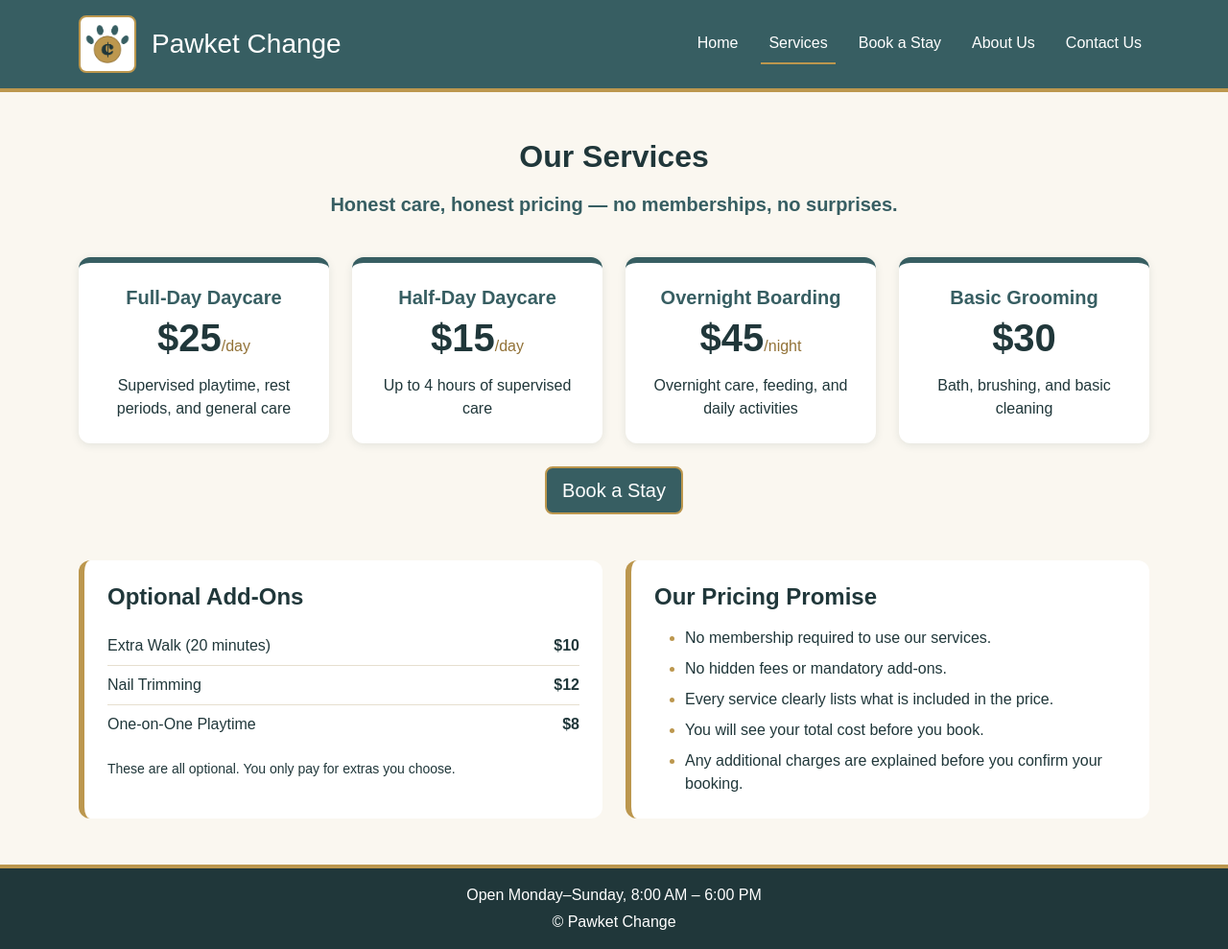
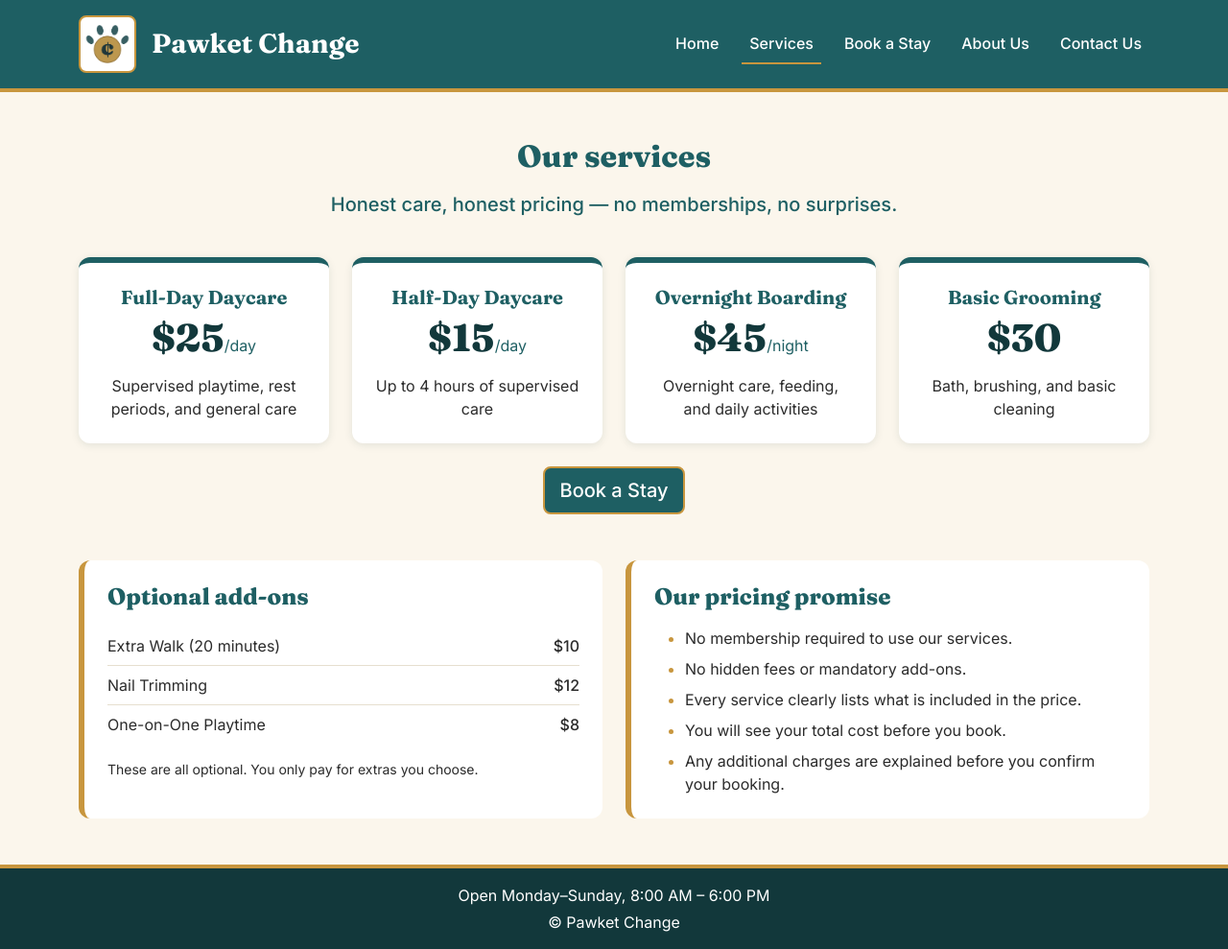
Before and after one commit to HunterFreiner/ETEM.5531.01-pawket_change, a Django app: page /services in a window 1280 px wide. Shown: the whole page at 96% size. Run offline with Django 4.2, Linux system fonts and the light colour scheme; some libraries are stand-ins or nearby versions.

Commit message:
adding branding and color changes

```diff
--- a/Pawket_Change/Pawket_Change_Application/static/styles.css
+++ b/Pawket_Change/Pawket_Change_Application/static/styles.css
@@ -1,43 +1,65 @@
-/* Colors pulled from the Pawket Change logo */
+/* Colors and fonts from BRANDING.md */
 :root {
-    --pawket-teal: #375e62;
-    --pawket-dark-teal: #20373a;
-    --pawket-gold: #bc974e;
-    --pawket-bronze: #927237;
-    --pawket-cream: #faf7f0;
+    --teal: #1E5F63;
+    --gold: #C8963E;
+    --ink: #12383B;
+    --cream: #FBF6EC;
+    --charcoal: #2B2B2B;
+    --white: #FFFFFF;
+    --rule: #e6dfcf;
+
+    --font-heading: "Fraunces", Georgia, "Times New Roman", serif;
+    --font-body: "Inter", system-ui, -apple-system, "Segoe UI", Arial, sans-serif;
+
+    --bs-body-font-family: var(--font-body);
 }
 
 body {
-    font-family: 'Arial', sans-serif;
-    background-color: var(--pawket-cream);
-    color: var(--pawket-dark-teal);
+    font-family: var(--font-body);
+    font-weight: 400;
+    background-color: var(--cream);
+    color: var(--charcoal);
+}
+
+h1, h2, h3, h4, h5, h6,
+.h1, .h2, .h3, .h4, .h5, .h6 {
+    font-family: var(--font-heading);
+    font-weight: 700;
+}
+
+/* Inter is loaded at 400 and 500 only, so bold body text uses 500. */
+strong,
+b,
+.fw-bold {
+    font-weight: 500 !important;
 }
 
 .site-header {
-    background-color: var(--pawket-teal);
-    border-bottom: 4px solid var(--pawket-gold);
+    background-color: var(--teal);
+    border-bottom: 4px solid var(--gold);
 }
 
 .site-header .nav-link {
-    color: #ffffff;
+    color: var(--white);
+    font-weight: 500;
     border-bottom: 2px solid transparent;
 }
 
 .site-header .nav-link:hover,
 .site-header .nav-link.active {
-    color: #ffffff;
-    border-bottom-color: var(--pawket-gold);
+    color: var(--white);
+    border-bottom-color: var(--gold);
 }
 
 .site-footer {
-    background-color: var(--pawket-dark-teal);
-    border-top: 4px solid var(--pawket-gold);
+    background-color: var(--ink);
+    border-top: 4px solid var(--gold);
 }
 
 .header-icon {
     width: 60px;
-    background-color: #ffffff;
-    border: 2px solid var(--pawket-gold);
+    background-color: var(--white);
+    border: 2px solid var(--gold);
     border-radius: 0.5rem;
     padding: 4px;
 }
@@ -48,27 +70,28 @@ body {
 }
 
 .tagline {
-    color: var(--pawket-teal);
-    font-weight: 600;
+    color: var(--teal);
+    font-weight: 500;
 }
 
 .dog-photo {
     width: 100%;
     aspect-ratio: 4 / 3;
     object-fit: cover;
-    border: 3px solid var(--pawket-gold);
+    border: 3px solid var(--gold);
     border-radius: 0.75rem;
 }
 
 .page-title {
-    color: var(--pawket-dark-teal);
-    font-weight: 700;
+    color: var(--teal);
+    font-weight: 800;
 }
 
 .mission {
-    max-width: 800px;
-    background-color: #ffffff;
-    border-left: 6px solid var(--pawket-gold);
+    /* Keeps body lines under about 75 characters. */
+    max-width: 42rem;
+    background-color: var(--white);
+    border-left: 6px solid var(--gold);
     border-radius: 0.75rem;
     font-size: 1.1rem;
     line-height: 1.7;
@@ -76,42 +99,44 @@ body {
 }
 
 .price-card {
-    background-color: #ffffff;
-    border-top: 6px solid var(--pawket-teal);
+    background-color: var(--white);
+    border-top: 6px solid var(--teal);
     border-radius: 0.75rem;
-    box-shadow: 0 2px 8px rgba(32, 55, 58, 0.1);
+    box-shadow: 0 2px 8px rgba(18, 56, 59, 0.1);
 }
 
 .service-name {
-    color: var(--pawket-teal);
+    color: var(--teal);
     font-weight: 700;
 }
 
 .price {
+    font-family: var(--font-heading);
     font-size: 2.5rem;
-    font-weight: 700;
-    color: var(--pawket-dark-teal);
+    font-weight: 800;
+    color: var(--ink);
     line-height: 1.1;
 }
 
 .price-unit {
+    font-family: var(--font-body);
     font-size: 1rem;
     font-weight: 400;
-    color: var(--pawket-bronze);
+    color: var(--teal);
 }
 
 .info-panel {
-    background-color: #ffffff;
-    border-left: 6px solid var(--pawket-gold);
+    background-color: var(--white);
+    border-left: 6px solid var(--gold);
     border-radius: 0.75rem;
 }
 
 .add-on + .add-on {
-    border-top: 1px solid #e6dfcf;
+    border-top: 1px solid var(--rule);
 }
 
 .promise-list li::marker {
-    color: var(--pawket-gold);
+    color: var(--gold);
 }
 
 .promise-list li + li {
@@ -119,36 +144,37 @@ body {
 }
 
 .btn-pawket {
-    background-color: var(--pawket-teal);
-    border: 2px solid var(--pawket-gold);
-    color: #ffffff;
+    background-color: var(--teal);
+    border: 2px solid var(--gold);
+    color: var(--white);
+    font-weight: 500;
 }
 
 .btn-pawket:hover,
 .btn-pawket:focus {
-    background-color: var(--pawket-dark-teal);
-    border-color: var(--pawket-gold);
-    color: #ffffff;
+    background-color: var(--ink);
+    border-color: var(--gold);
+    color: var(--white);
 }
 
 .team-card {
-    background-color: #ffffff;
-    border-top: 6px solid var(--pawket-teal);
+    background-color: var(--white);
+    border-top: 6px solid var(--teal);
     border-radius: 0.75rem;
-    box-shadow: 0 2px 8px rgba(32, 55, 58, 0.1);
+    box-shadow: 0 2px 8px rgba(18, 56, 59, 0.1);
 }
 
 .team-photo {
     width: 180px;
     height: 180px;
     object-fit: cover;
-    border: 4px solid var(--pawket-gold);
+    border: 4px solid var(--gold);
     border-radius: 50%;
 }
 
 .team-role {
-    color: var(--pawket-bronze);
-    font-weight: 600;
+    color: var(--teal);
+    font-weight: 500;
     text-transform: uppercase;
     letter-spacing: 0.05em;
 }
@@ -158,14 +184,15 @@ body {
 }
 
 .stay-length {
-    color: var(--pawket-bronze);
-    font-weight: 600;
+    color: var(--teal);
+    font-weight: 500;
 }
 
 .booking-summary dt {
-    color: var(--pawket-teal);
+    color: var(--teal);
+    font-weight: 500;
 }
 
 .booking-summary > div + div {
-    border-top: 1px solid #e6dfcf;
+    border-top: 1px solid var(--rule);
 }
--- a/Pawket_Change/Pawket_Change_Application/templates/base.html
+++ b/Pawket_Change/Pawket_Change_Application/templates/base.html
@@ -6,6 +6,10 @@
         <meta charset="utf-8">
         <meta name="viewport" content="width=device-width, initial-scale=1">
         <title>{% block title %}Pawket Change{% endblock %}</title>
+        <link rel="icon" type="image/png" href="{% static 'pawket_icon.png' %}">
+        <link rel="preconnect" href="https://fonts.googleapis.com">
+        <link rel="preconnect" href="https://fonts.gstatic.com" crossorigin>
+        <link rel="stylesheet" href="https://fonts.googleapis.com/css2?family=Fraunces:wght@700;800&family=Inter:wght@400;500&display=swap">
         {% bootstrap_css %}
         {% bootstrap_javascript %}
         <link rel="stylesheet" href="{% static 'styles.css' %}"/>
--- a/Pawket_Change/Pawket_Change_Application/templates/booking.html
+++ b/Pawket_Change/Pawket_Change_Application/templates/booking.html
@@ -5,7 +5,7 @@
 
 {% block content %}
 <div class="container text-center">
-    <h2 class="page-title mb-3">Book a Stay</h2>
+    <h2 class="page-title mb-3">Book a stay</h2>
     <p class="lead tagline">Pick your dates and times &mdash; we&rsquo;re open {{ business_hours }}.</p>
 
     <section class="info-panel booking-panel mx-auto mt-4 p-4 text-start">
@@ -17,12 +17,12 @@
 
             <div class="row g-4">
                 <div class="col-12 col-md-6">
-                    <h3 class="page-title h5 mb-3">Check-In</h3>
+                    <h3 class="page-title h5 mb-3">Check-in</h3>
                     {% bootstrap_field form.check_in_date %}
                     {% bootstrap_field form.drop_off_time %}
                 </div>
                 <div class="col-12 col-md-6">
-                    <h3 class="page-title h5 mb-3">Check-Out</h3>
+                    <h3 class="page-title h5 mb-3">Check-out</h3>
                     {% bootstrap_field form.check_out_date %}
                     {% bootstrap_field form.pickup_time %}
                 </div>
--- a/Pawket_Change/Pawket_Change_Application/templates/booking_confirmation.html
+++ b/Pawket_Change/Pawket_Change_Application/templates/booking_confirmation.html
@@ -4,7 +4,7 @@
 
 {% block content %}
 <div class="container text-center">
-    <h2 class="page-title mb-3">Booking Request Received!</h2>
+    <h2 class="page-title mb-3">Booking request received!</h2>
     <p class="lead tagline">Thank you &mdash; we can&rsquo;t wait to see your pet.</p>
 
     <section class="mission mx-auto mt-4 p-4">
--- a/Pawket_Change/Pawket_Change_Application/templates/booking_review.html
+++ b/Pawket_Change/Pawket_Change_Application/templates/booking_review.html
@@ -4,7 +4,7 @@
 
 {% block content %}
 <div class="container text-center">
-    <h2 class="page-title mb-3">Review Your Booking</h2>
+    <h2 class="page-title mb-3">Review your booking</h2>
     <p class="lead tagline">Please check your details before submitting.</p>
 
     <section class="info-panel booking-panel mx-auto mt-4 p-4 text-start">
--- a/Pawket_Change/Pawket_Change_Application/templates/contact.html
+++ b/Pawket_Change/Pawket_Change_Application/templates/contact.html
@@ -4,9 +4,9 @@
 
 {% block content %}
 <div class="container text-center">
-    <h2 class="page-title mb-3">Contact Us</h2>
+    <h2 class="page-title mb-3">Contact us</h2>
     <section class="mission mx-auto mt-4 p-4 text-center">
-        <h3 class="page-title h4 mb-2">Under Construction</h3>
+        <h3 class="page-title h4 mb-2">Under construction</h3>
         <p class="mb-0">This page is still being built. Check back soon for ways to reach Pawket Change!</p>
     </section>
 </div>
--- a/Pawket_Change/Pawket_Change_Application/templates/home.html
+++ b/Pawket_Change/Pawket_Change_Application/templates/home.html
@@ -7,7 +7,7 @@
     <p class="lead tagline">Tender, love, and care for just Pawket Change!</p>
 
     <section class="mission mx-auto mt-4 p-4">
-        <h2 class="page-title h3 mb-3">Our Mission</h2>
+        <h2 class="page-title h3 mb-3">Our mission</h2>
         <p class="mb-0">
             At Pawket Change, our mission is to provide exceptional, compassionate care for every pet at a price pet owners can feel good about.
             Whether it's grooming or a week-long stay, we're committed to treating every pet like family and giving owners peace of mind.
--- a/Pawket_Change/Pawket_Change_Application/templates/services.html
+++ b/Pawket_Change/Pawket_Change_Application/templates/services.html
@@ -4,7 +4,7 @@
 
 {% block content %}
 <div class="container text-center">
-    <h2 class="page-title mb-3">Our Services</h2>
+    <h2 class="page-title mb-3">Our services</h2>
     <p class="lead tagline">Honest care, honest pricing &mdash; no memberships, no surprises.</p>
 
     <div class="row g-4 mt-2">
@@ -24,7 +24,7 @@
     <div class="row g-4 mt-4 text-start">
         <div class="col-12 col-lg-6">
             <section class="info-panel h-100 p-4">
-                <h3 class="page-title h4 mb-3">Optional Add-Ons</h3>
+                <h3 class="page-title h4 mb-3">Optional add-ons</h3>
                 <ul class="list-unstyled mb-3">
                     {% for add_on in add_ons %}
                     <li class="add-on d-flex justify-content-between py-2">
@@ -38,7 +38,7 @@
         </div>
         <div class="col-12 col-lg-6">
             <section class="info-panel h-100 p-4">
-                <h3 class="page-title h4 mb-3">Our Pricing Promise</h3>
+                <h3 class="page-title h4 mb-3">Our pricing promise</h3>
                 <ul class="promise-list mb-0">
                     {% for policy in policies %}
                     <li>{{ policy }}</li>
```
Also changed, not shown: Pawket_Change/Pawket_Change_Application/templates/about.html (+4 -4 lines).
